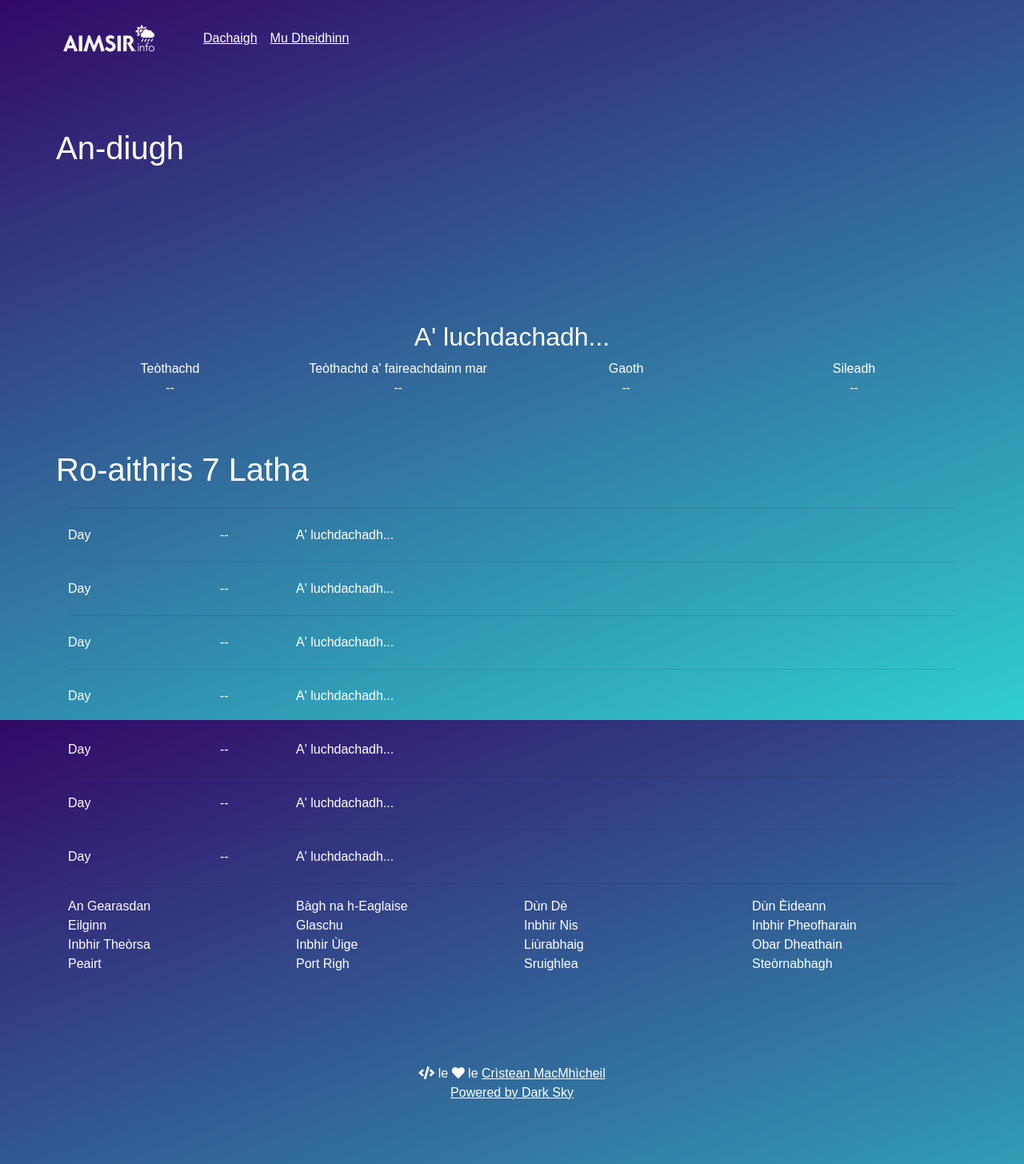
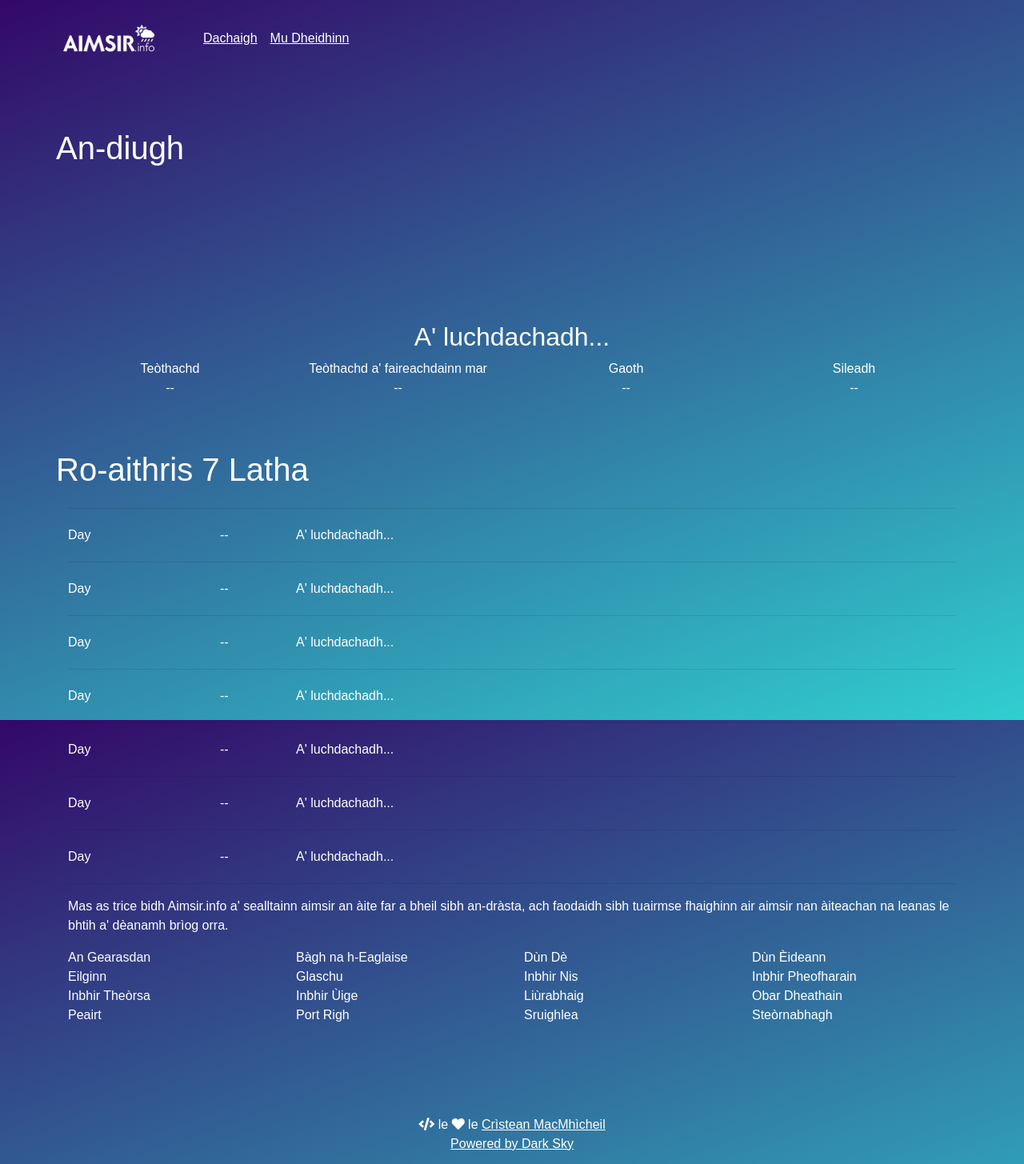
Before and after one commit to angeidheal/aimsir, a Jekyll site: the page built from index.html, in a window 1280 px wide. Shown: the whole page at 80% size. Built offline with Jekyll 4.4.1, drawn with Linux system fonts in a browser that asks for light colours; nearby versions of some CDN libraries; a script that is not in the unit is left out.

Commit message:
Update index.html

```diff
--- a/index.html
+++ b/index.html
@@ -140,6 +140,10 @@ title: Dachaigh
 
     <hr/>
 
+    <div>
+      <p>Mas as trice bidh Aimsir.info a' sealltainn aimsir an àite far a bheil sibh an-dràsta, ach faodaidh sibh tuairmse fhaighinn air aimsir nan àiteachan na leanas le bhtih a' dèanamh brìog orra.</p>
+    </div>
+
     <div class="row">
       <div class="col-md-3">
         An Gearasdan
```
